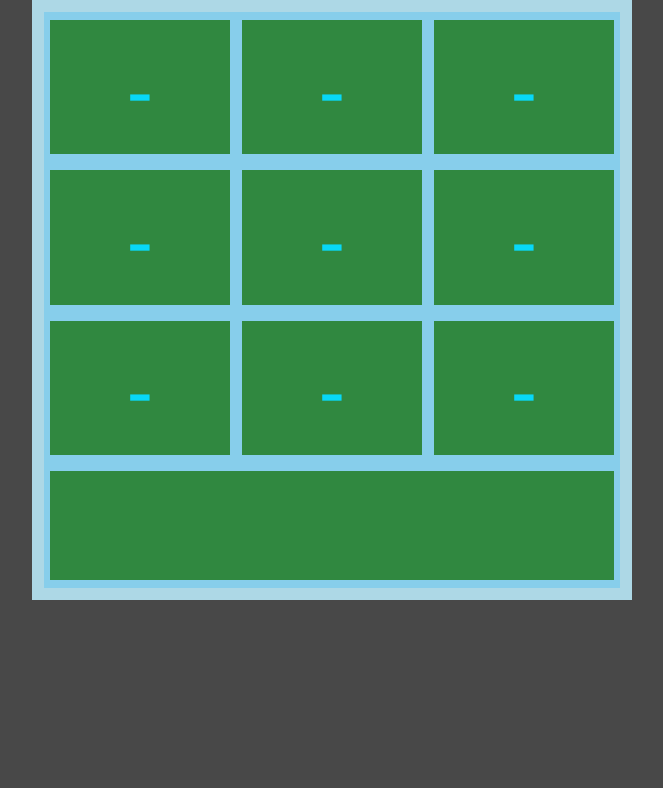
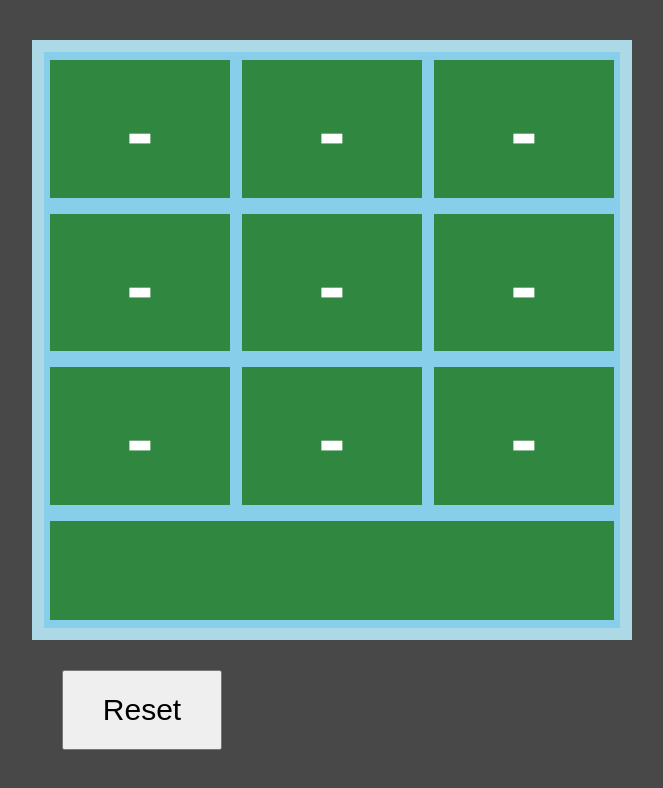
Before and after one commit to lumipixi/tictactoe, a plain HTML site: page index.html in a window 1280 px wide. Shown: the whole page, without its empty margins (308-971 px from the left). Drawn offline with Linux system fonts and the light colour scheme.

Commit message:
Add reset and mark colors

```diff
--- a/index.html
+++ b/index.html
@@ -20,8 +20,9 @@
     <div class="square" data-index="6">test</div>
     <div class="square" data-index="7">test</div>
     <div class="square" data-index="8">test</div>
-    <div class="results">&nbsp;</div>
+    <div class="results blankMark">&nbsp;</div>
   </div>
+  <button id="reset-button" type="button" onclick="drawController.init()">Reset</button>
 </div>
 </body>
 </html>
--- a/script.js
+++ b/script.js
@@ -87,10 +87,20 @@ const drawController = (() => {
   const _squares = document.querySelectorAll(".square");
   const _resultsSection = document.querySelector(".results");
 
+  const _updateResults = (string) => (_resultsSection.textContent = string);
+
   const _updateBoard = () => {
     _squares.forEach((square, index) => {
       const squareMark = gameBoard.getSquare(index);
       square.innerHTML = squareMark;
+      switch (squareMark) {
+        case "X":
+          square.classList.replace("blankMark", "blueMark");
+          break;
+        case "O":
+          square.classList.replace("blankMark", "redMark");
+          break;
+      }
     });
   };
 
@@ -101,15 +111,22 @@ const drawController = (() => {
     console.log(gameBoard.printBoard());
     _updateBoard();
     if (winner) {
+      _updateResults(winner);
       alert(winner);
       _squares.forEach((square) => square.removeEventListener("click", play));
     }
   };
 
   const init = () => {
-    _squares.forEach((square) => square.addEventListener("click", play));
+    _squares.forEach((square) => {
+      square.classList.remove("redMark");
+      square.classList.remove("blueMark");
+      square.classList.add("blankMark");
+      square.addEventListener("click", play);
+    });
     game.reset();
     _updateBoard();
+    _updateResults("");
   };
 
   return {
--- a/styles.css
+++ b/styles.css
@@ -17,11 +17,14 @@ body {
   margin: 0;
   background-color: #484848;
   font-size: 8rem;
+  font-weight: bold;
   color: #08d8f8;
 }
 
 #container {
-  display:grid;
+  display: grid;
+  justify-content: center;
+  padding-top: 4rem;
 }
 
 .gameboard {
@@ -44,7 +47,31 @@ body {
 }
 
 .results {
+  display: grid;
+  justify-content: center;
+  align-content: center;
+  font-size: 5rem;
   grid-column: 1 / -1;
   border-inline: 0.6rem solid skyblue;
   border-block: 0.8rem solid skyblue;
 }
+
+#reset-button {
+  font-size: 3rem;
+  width: 16rem;
+  height: 8rem;
+  margin-top: 3rem;
+  margin-left: 3rem;
+}
+
+.redMark {
+  color: firebrick;
+}
+
+.blueMark {
+  color: blue;
+}
+
+.blankMark {
+  color: white;
+}
```
